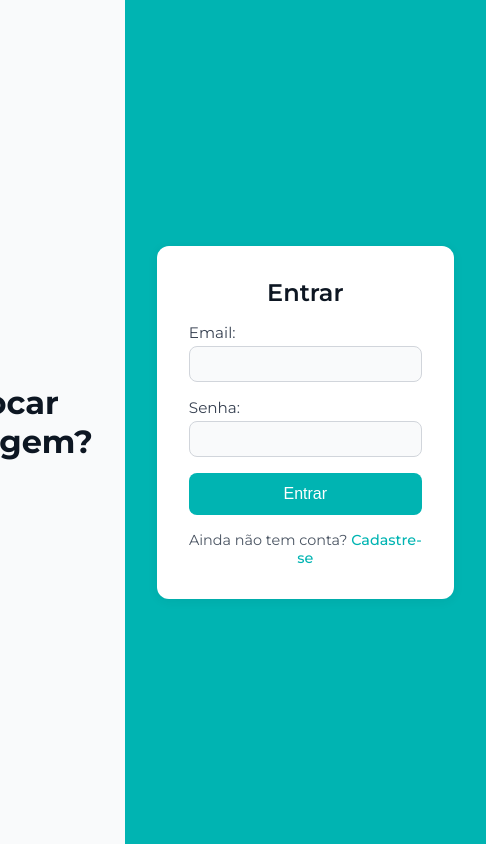
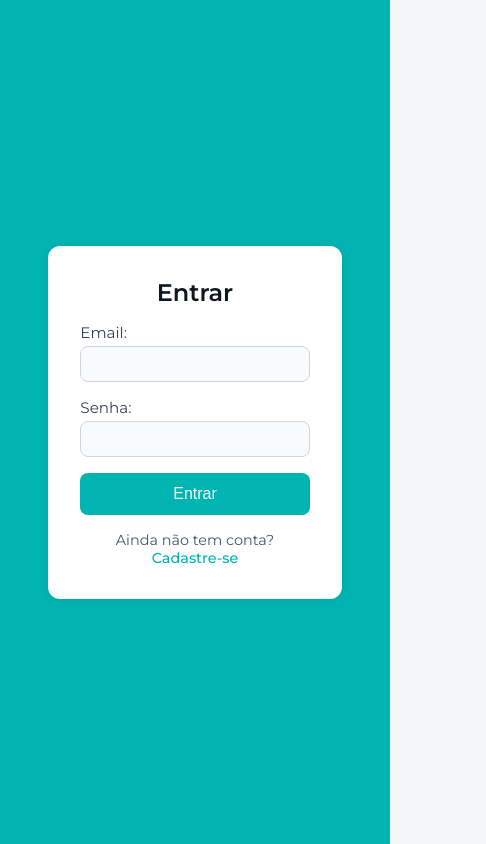
Before and after one commit to vicmariucha/flood-guard, a React (Vite) app in the folder Front_flood/: page /login in a window 390 px wide. Shown: the whole page, 486 px wide, since content can reach past the window. Built offline with nearby package versions, Linux system fonts and the light colour scheme; no server answers.

Commit message:
style: adicionando responsividade da página Login

```diff
--- a/Front_flood/src/pages/Login/LoginPage.module.css
+++ b/Front_flood/src/pages/Login/LoginPage.module.css
@@ -1,4 +1,3 @@
-
 .container {
     display: flex;
     min-height: 100vh;
@@ -104,3 +103,25 @@
   .redirect a:hover {
     color: #027e7c;
   }
+
+  @media (max-width: 768px) {
+    .container {
+      flex-direction: column;
+      min-height: 100vh;
+    }
+
+    .left {
+      display: none;
+    }
+
+    .right {
+      flex: none;
+      width: 100%;
+      padding: 1rem 1;
+      min-height: 100vh;
+    }
+
+    .form {
+      max-width: 90%;
+    }
+  }
```
